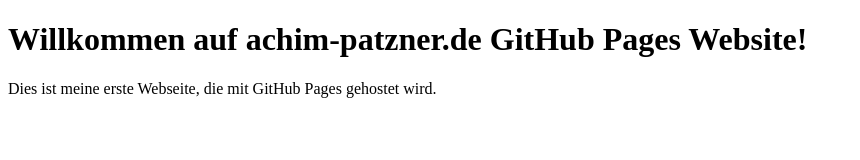
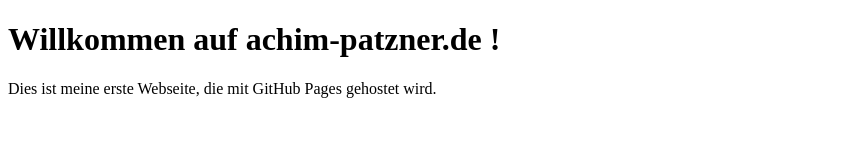
Before and after one commit to achim-patzner/main, a plain HTML site: page index.html in a window 1280 px wide. Shown: the whole page, without its empty margins (0-860 px from the left). Drawn offline with Linux system fonts and the light colour scheme.

Commit message:
Update index.html

```diff
--- a/index.html
+++ b/index.html
@@ -6,7 +6,7 @@
     <title>achim-patzner.de GitHub Pages Webseite</title>
 </head>
 <body>
-    <h1>Willkommen auf achim-patzner.de GitHub Pages Website!</h1>
+    <h1>Willkommen auf achim-patzner.de !</h1>
     <p>Dies ist meine erste Webseite, die mit GitHub Pages gehostet wird.</p>
 </body>
 </html>
```
